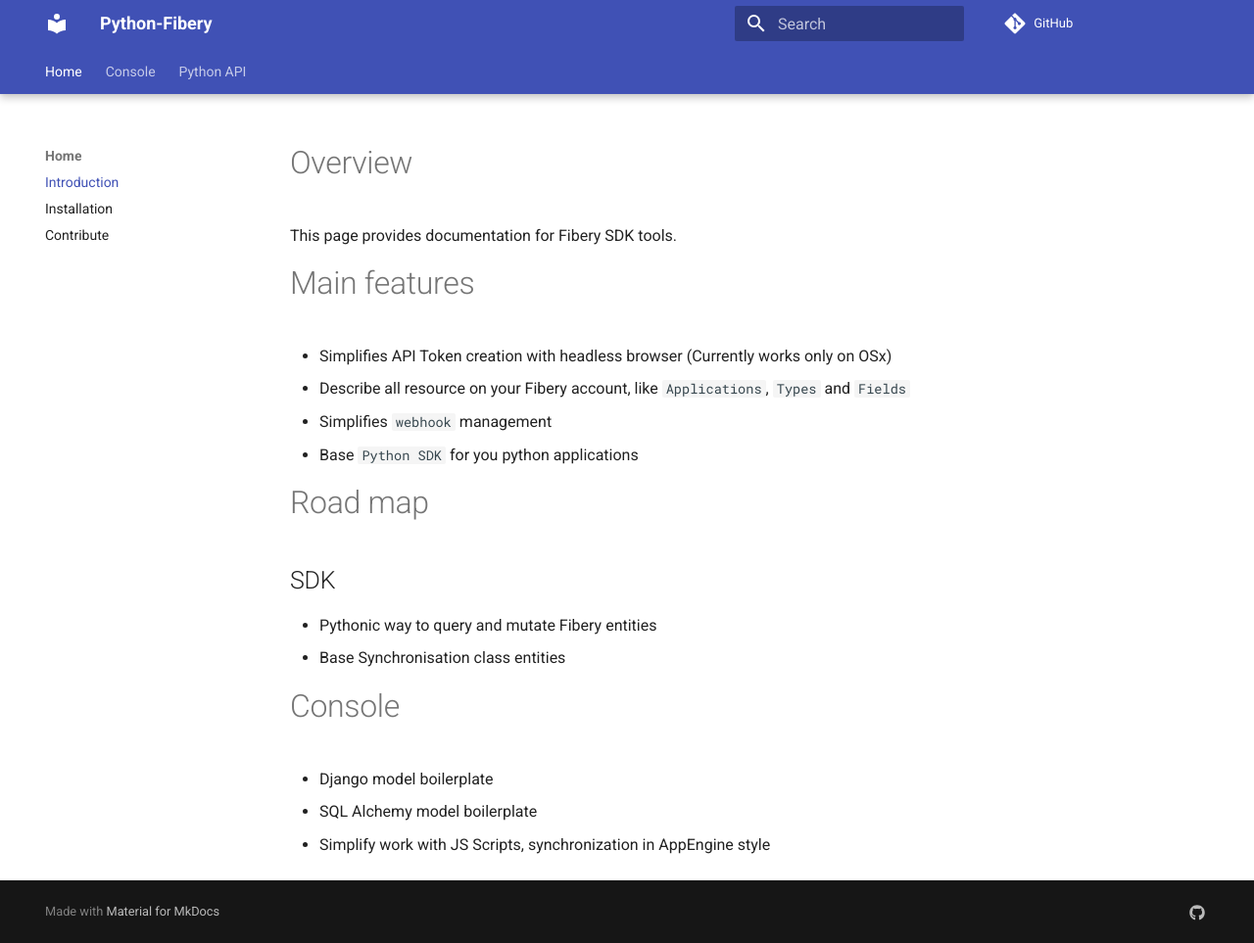
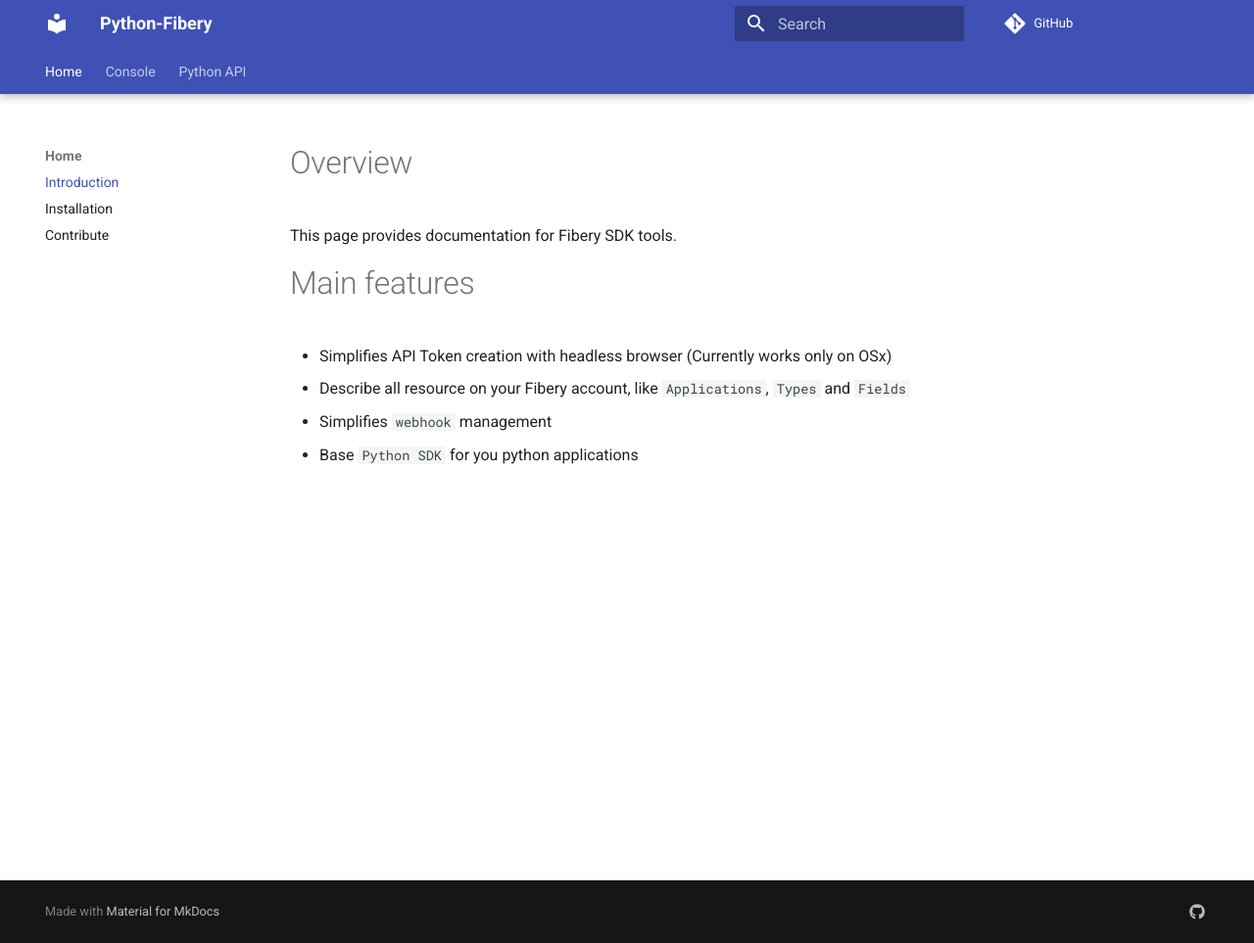
Before and after one commit to sergio-bershadsky/fibery, an MkDocs documentation site: the page built from docs/index.md, in a window 1280 px wide and 963 px high. Shown: the whole window at 98% size. Built offline with MkDocs 1.6.1 and Material for MkDocs 9.7.7, drawn with Linux system fonts in a browser that asks for light colours; comment, search, counter and statistics services are not loaded.

```diff
--- a/docs/index.md
+++ b/docs/index.md
@@ -8,16 +8,3 @@ This page provides documentation for Fibery SDK tools.
 - Describe all resource on your Fibery account, like `Applications`, `Types` and `Fields`
 - Simplifies `webhook` management
 - Base `Python SDK` for you python applications
-
-# Road map
-
-## SDK
-
-- Pythonic way to query and mutate Fibery entities
-- Base Synchronisation class entities
-
-# Console
-
-- Django model boilerplate
-- SQL Alchemy model boilerplate
-- Simplify work with JS Scripts, synchronization in AppEngine style
```
Also changed, not shown: ROADMAP.md (+8 -1 lines).
